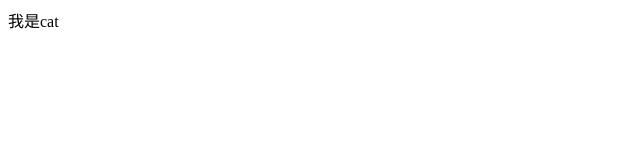
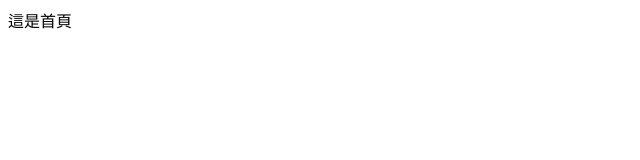
Before and after one commit to justYu2001/git-parctice, a plain HTML site: page index.html in a window 1280 px wide. Shown: the full height of the page, 0-640 px from the left. Drawn offline with Linux system fonts and the light colour scheme.

Commit message:
update home page
update home page

update home page

```diff
--- a/index.html
+++ b/index.html
@@ -6,7 +6,7 @@
     </head>
     <body>
         <div class="container">
-            <div>我是cat</div>
+            <div>這是首頁</div>
         </div>
     </body>
 </html>
```
